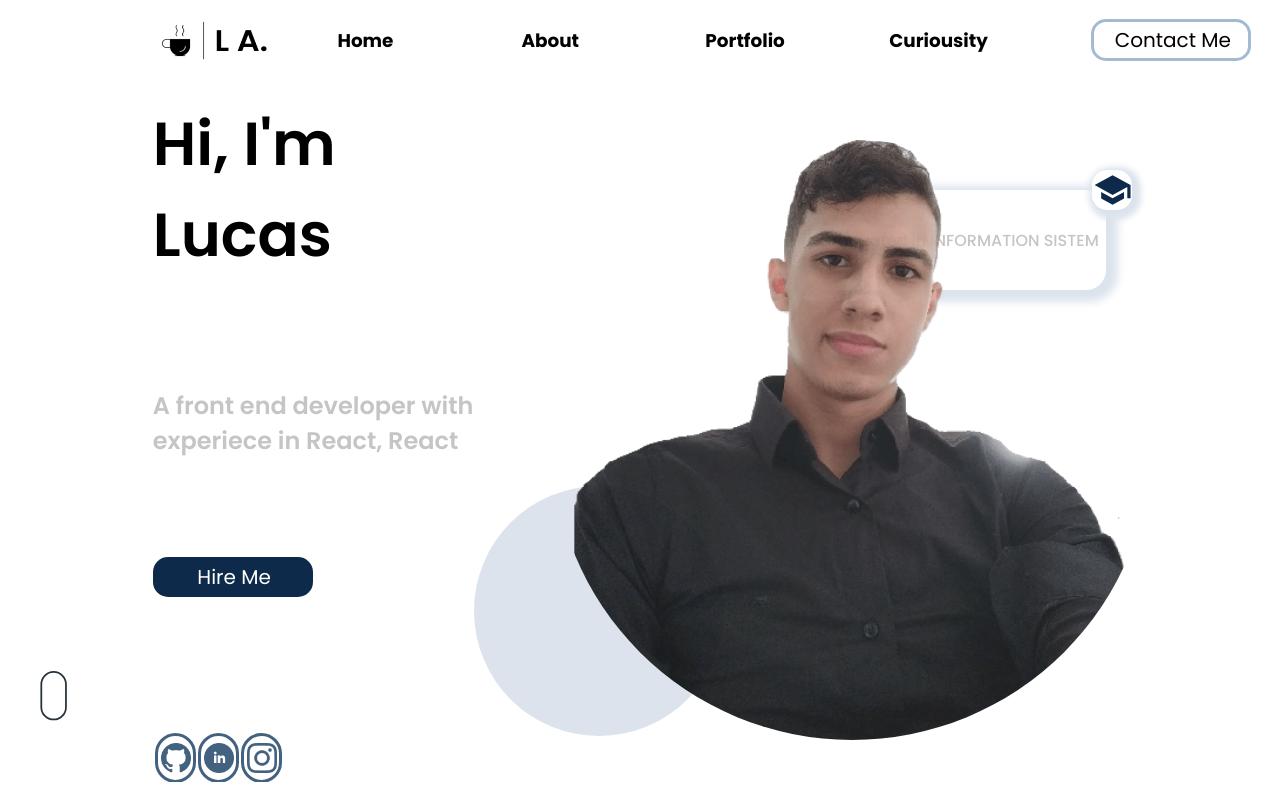
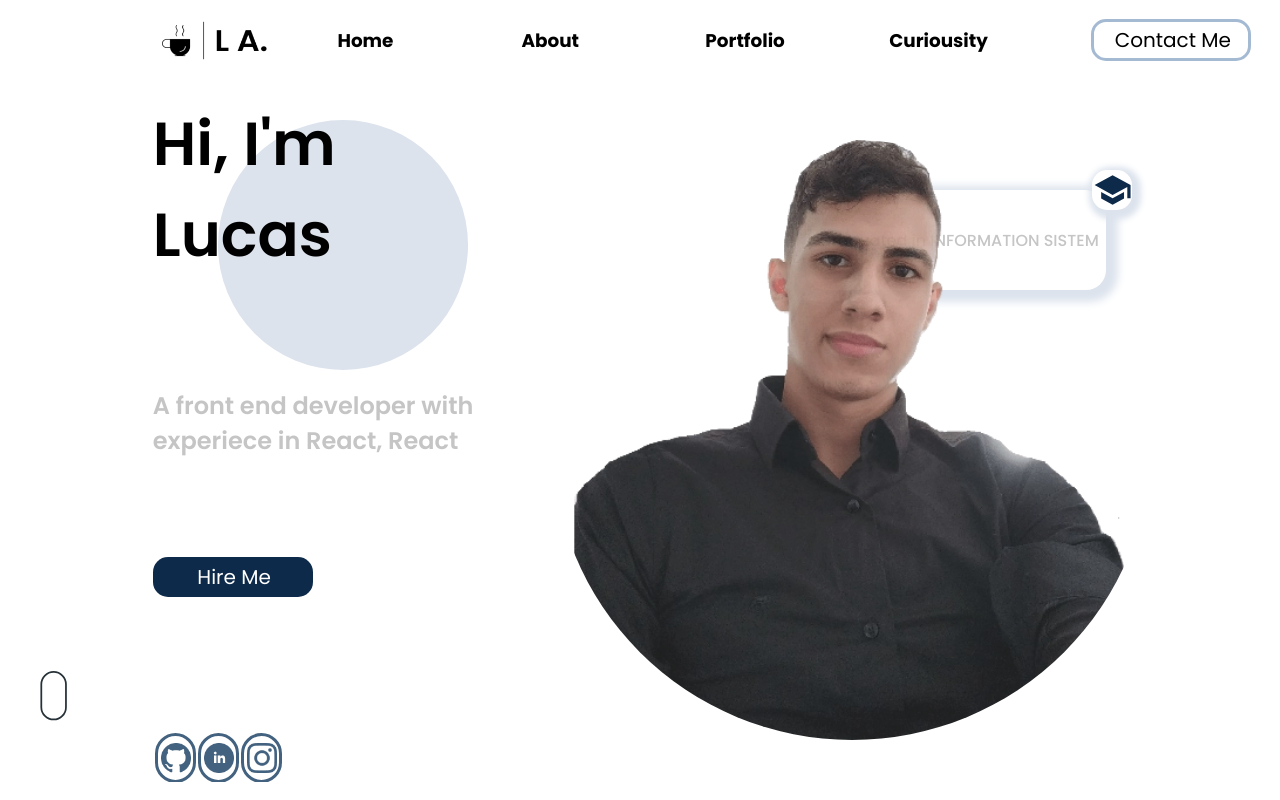
Before and after one commit to niubajr19/Portfolio, a React (Vite) app in the folder App/: page / in a window 1280 px wide. Built offline with nearby package versions, Linux system fonts and the light colour scheme.

Commit message:
Home - Instalando material e finalizando botoes das redes

```diff
--- a/App/src/pages/Home/index.tsx
+++ b/App/src/pages/Home/index.tsx
@@ -103,9 +103,9 @@ function Home() {
               width: 250,
               height: 250,
               position: "absolute",
-              bottom: "8%",
-              left: "35%",
-              zIndex: 2,
+              top: "15%",
+              left: "15%",
+              zIndex: 0,
             }}
           />
           <FloatContainer>
--- a/App/src/pages/Home/styles.ts
+++ b/App/src/pages/Home/styles.ts
@@ -1,5 +1,4 @@
 import styled from "styled-components";
-import ButtonUI from "@mui/material/Button";
 
 export const Container = styled.div`
   display: flex;
@@ -32,6 +31,8 @@ export const InfoContainer = styled.div`
   align-items: flex-start;
   flex-direction: column;
   justify-content: center;
+
+  z-index: 1;
 `;
 
 export const TitleContainer = styled.div`
--- a/package.json
+++ /dev/null
@@ -1,5 +0,0 @@
-{
-  "devDependencies": {
-    "@types/react-lottie": "^1.2.6"
-  }
-}
```
Also changed, not shown: 1 other file (tests, documents, lock files or other folders).
